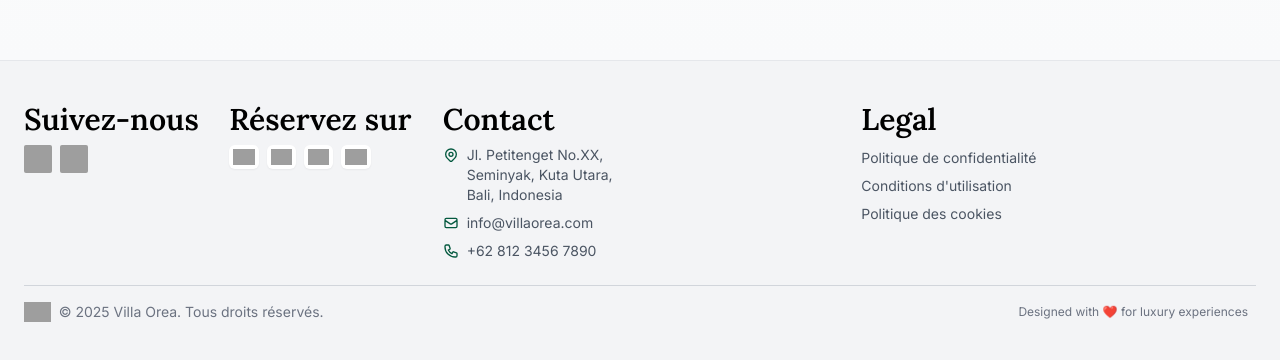
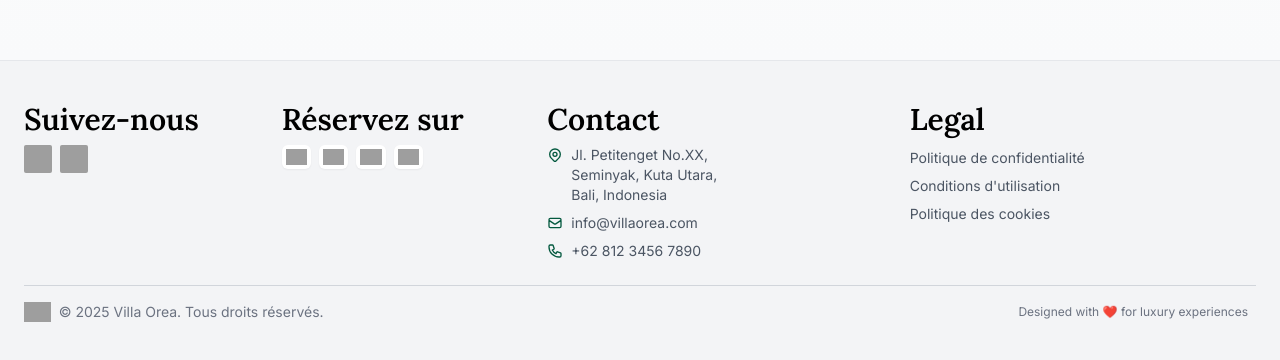
Before and after one commit to SudoNils42/orea-website, a React (Vite) app: page / in a window 1280 px wide. Shown: the part 7362-7722 px from the top of the page. Built offline with nearby package versions, Linux system fonts and the light colour scheme; grey boxes are pictures that could not be loaded.

Commit message:
Réorganisation du footer pour placer Contact et Legal côte à côte

```diff
--- a/src/components/Footer.jsx
+++ b/src/components/Footer.jsx
@@ -23,7 +23,7 @@ const Footer = ({ openModal }) => {
       <div className="container mx-auto px-4 md:px-6">
         <div className="grid grid-cols-1 md:grid-cols-12 gap-6 mb-6">
           {/* Première colonne - Réseaux sociaux et Réservations */}
-          <div className="md:col-span-4">
+          <div className="md:col-span-5">
             {/* Sections Suivez-nous et Réservez côte à côte sur les écrans plus larges */}
             <div className="grid grid-cols-1 sm:grid-cols-2 gap-x-4 gap-y-4">
               {/* Suivez-nous section */}
@@ -60,8 +60,11 @@ const Footer = ({ openModal }) => {
             </div>
           </div>
 
-          {/* Deuxième colonne - Contact */}
-          <div className="md:col-span-4">
+          {/* Deuxième et troisième colonnes - Contact et Legal côte à côte */}
+          <div className="md:col-span-7">
+            <div className="grid grid-cols-1 sm:grid-cols-2 gap-x-4 gap-y-4">
+              {/* Contact section */}
+              <div>
                 <h3 className="font-lora text-md text-deep-black mb-2">Contact</h3>
                 <ul className="space-y-2">
                   <li className="flex items-start space-x-2">
@@ -79,14 +82,16 @@ const Footer = ({ openModal }) => {
                 </ul>
               </div>
 
-          {/* Troisième colonne - Legal */}
-          <div className="md:col-span-4">
+              {/* Legal section */}
+              <div>
                 <h3 className="font-lora text-md text-deep-black mb-2">Legal</h3>
                 <ul className="space-y-1">
                   <li><a href="#" className="text-gray-600 hover:text-emerald transition-colors duration-300 text-sm">{t.footer.privacyPolicy}</a></li>
                   <li><a href="#" className="text-gray-600 hover:text-emerald transition-colors duration-300 text-sm">{t.footer.terms}</a></li>
                   <li><a href="#" className="text-gray-600 hover:text-emerald transition-colors duration-300 text-sm">{t.footer.cookiePolicy}</a></li>
                 </ul>
+              </div>
+            </div>
           </div>
         </div>
 
```
Lines whose indentation alone changed are shown as unchanged.
